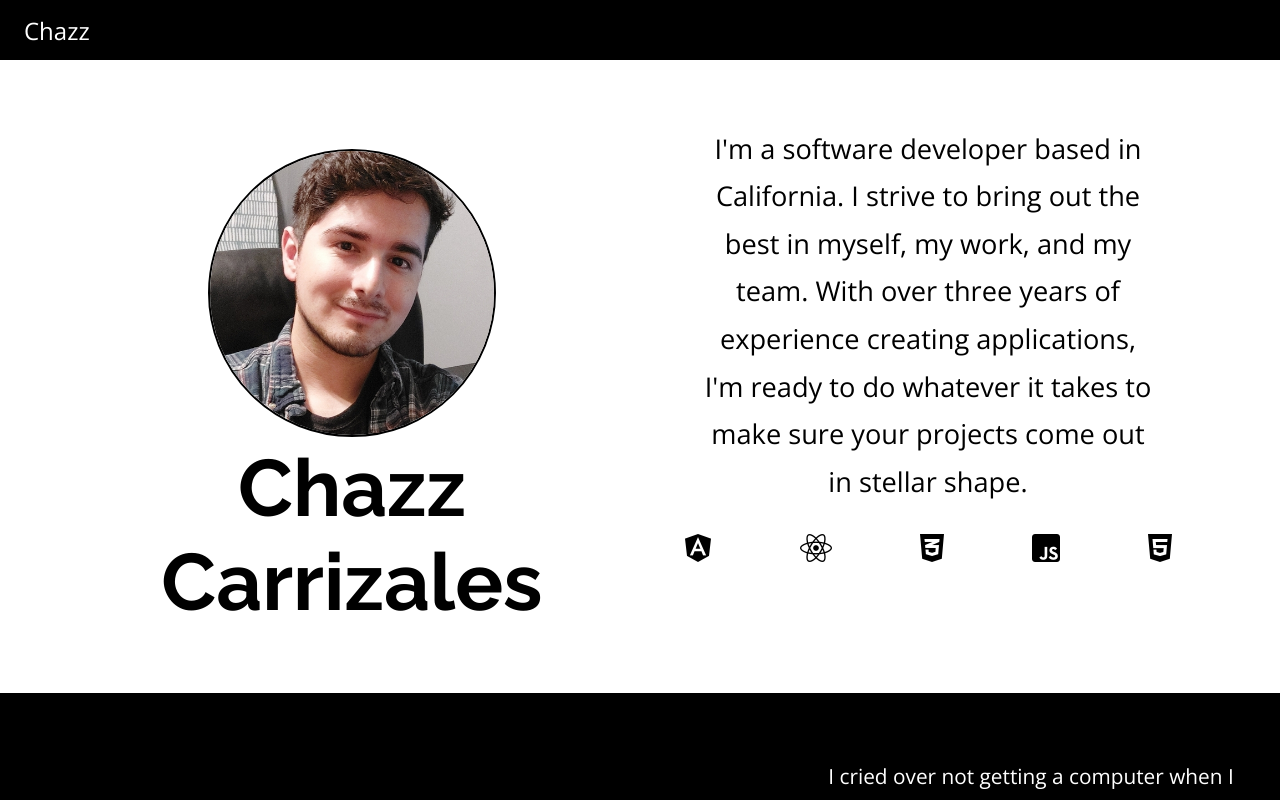
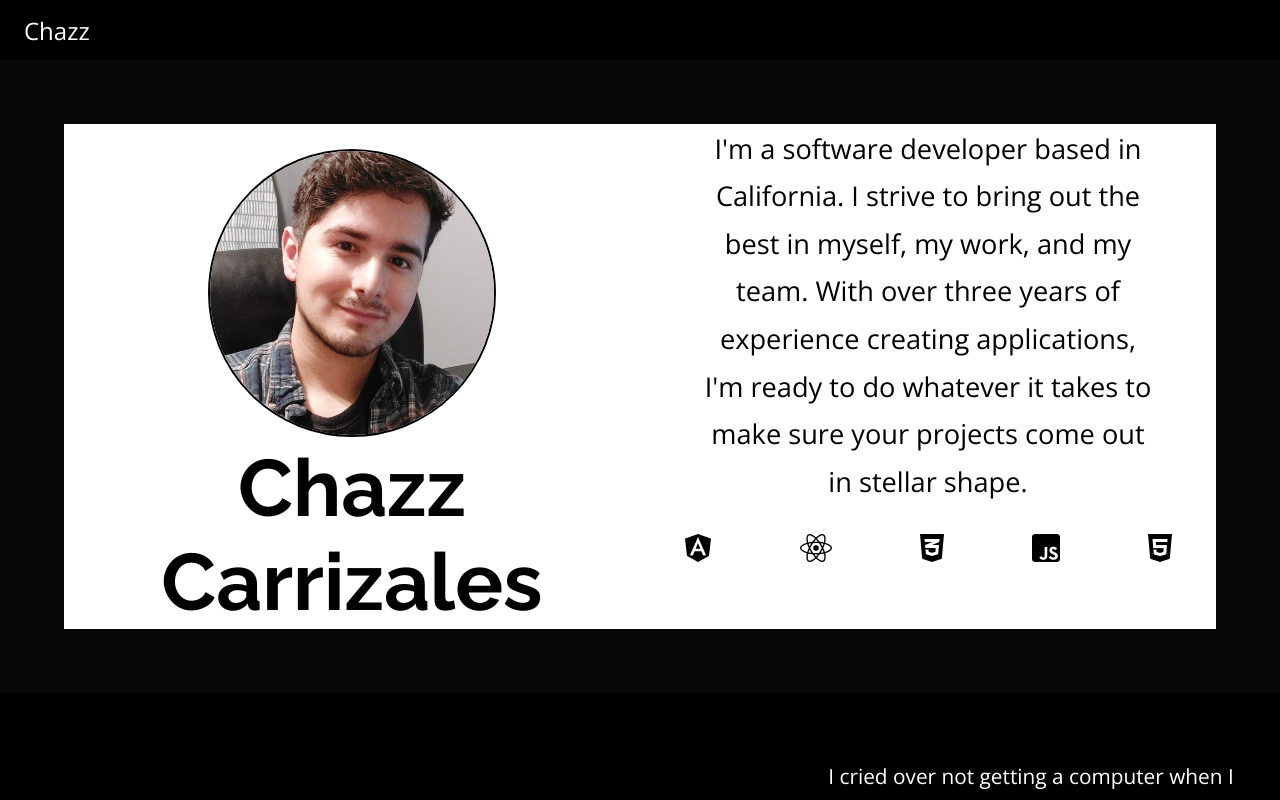
Before and after one commit to czcarrizales/react-portfolio, a React (Create React App) app: page / in a window 1280 px wide. Shown: the top 800 px of the page. Built offline with nearby package versions, Linux system fonts and the light colour scheme.

Commit message:
adding global background color

```diff
--- a/src/index.css
+++ b/src/index.css
@@ -11,7 +11,7 @@ body {
   font-weight: 300;
   -webkit-font-smoothing: antialiased;
   -moz-osx-font-smoothing: grayscale;
-  background-color: #ffffff;
+  background-color: #080807;
   color: #444444;
   display: flex;
   flex-direction: column;
```
